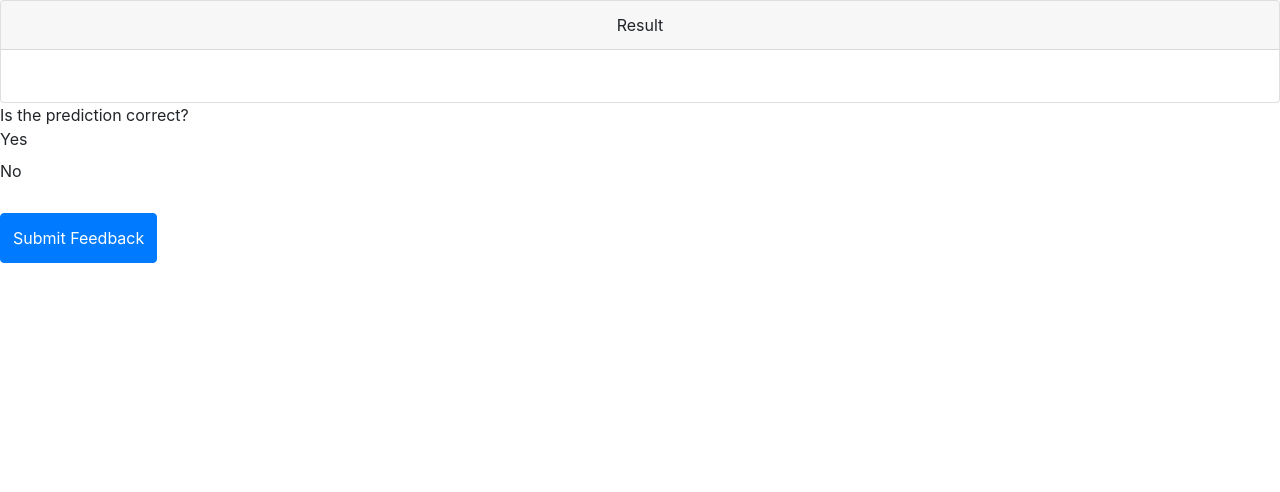
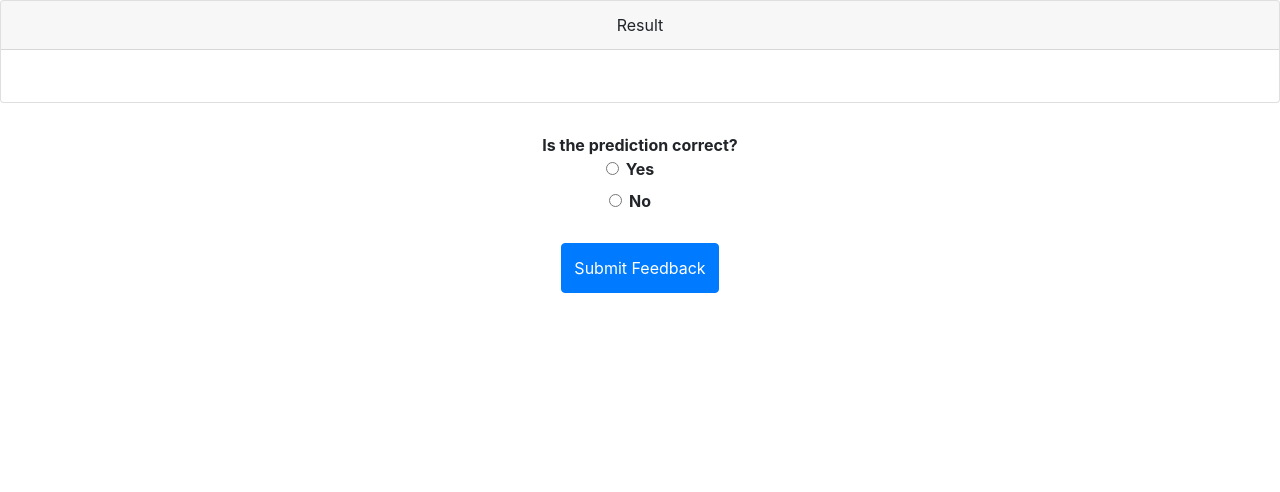
Before and after one commit to Bijoy99roy/Sentiment-Analyzer, a Flask app: template templates/result.html in a window 1280 px wide. Shown: the top 492 px of the page. Run offline with Flask 2, Linux system fonts and the light colour scheme; the template is opened without the code that fills it, so the values that code supplies are empty; some libraries are stand-ins or nearby versions.

Commit message:
css for feedback loop added

```diff
--- a/static/css/style.css
+++ b/static/css/style.css
@@ -30,3 +30,9 @@ footer{
   color: green;
   font-weight: bold;
 }
+
+.feedback{
+    margin-top: 30px;
+    text-align: center;
+    font-weight: bold;
+}
```
